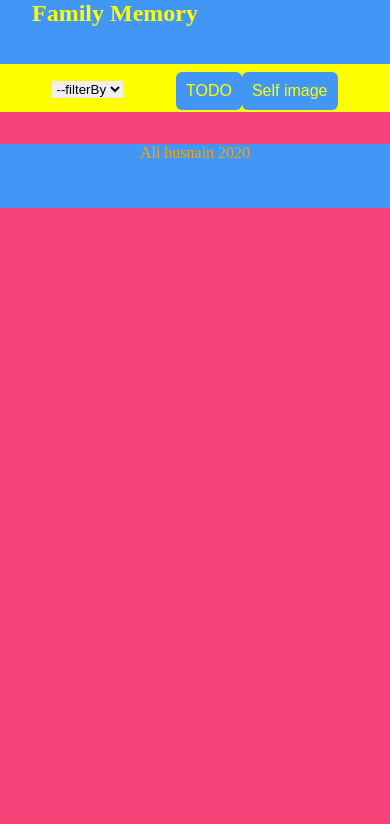
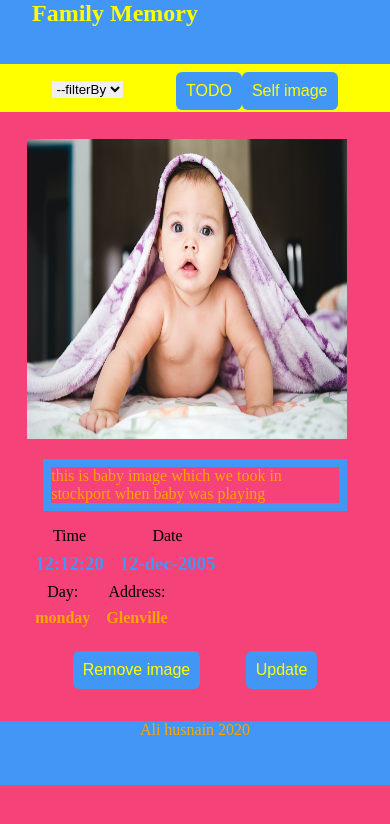
Before and after one commit to alihusnain4190/fe-memory, a React (Create React App) app: page /img/0 in a window 390 px wide. Shown: the top 824 px of the page. Built offline with nearby package versions, Linux system fonts and the light colour scheme; a web font is replaced by a local one.

Commit message:
add imagebyid compoent and updateByID

```diff
--- a/src/App.css
+++ b/src/App.css
@@ -79,4 +79,43 @@ body {
     color: orange;
     margin-top: 2rem;
   }
+  /************************IMAGEBYID*************************/
+  .family {
+    margin: 1.7rem;
+  }
+  .family-img-wrapper img {
+    width: 320px;
+    height: 300px;
+  }
+  .family-p-wrapper p {
+    font-size: medium;
+    margin: 1rem;
+    color: orange;
+    border: 8px solid #4296f5;
+  }
+  .family-h3-wrapper {
+    display: flex;
+
+    justify-content: start;
+    text-align: center;
+  }
+  .family-h4-wrapper {
+    display: flex;
+
+    justify-content: start;
+    text-align: center;
+  }
+  .family-h4-wrapper h4 {
+    color: orange;
+    margin: 0.5rem;
+  }
+  .family-h3-wrapper h3 {
+    color: #4296f5;
+    margin: 0.5rem;
+  }
+  .family-button-wrapper {
+    margin-top: 1rem;
+    display: flex;
+    justify-content: space-evenly;
+  }
 }
--- a/src/App.js
+++ b/src/App.js
@@ -4,12 +4,17 @@ import Landing from "./pages/Landing";
 import Header from "./components/Header";
 import Navbar from "./components/Navbar";
 import Footer from "./components/Footer";
+import ImageByID from "./pages/ImageByID";
+import UpdateByID from "./pages/UpdateByID";
+
 const App = () => (
   <div>
     <Header />
     <Navbar />
     <Router>
       <Landing path="/"></Landing>
+      <ImageByID path="/img/:id"></ImageByID>
+      <UpdateByID path="/update/:id"></UpdateByID>
     </Router>
     <Footer />
   </div>
--- a/src/components/Navbar.jsx
+++ b/src/components/Navbar.jsx
@@ -5,7 +5,6 @@ class Navbar extends Component {
     option: {},
   };
   render() {
-    console.log(this.state);
     return (
       <nav>
         <div className="filter-wrapper">
--- /dev/null
+++ b/src/pages/ImageByID.jsx
@@ -0,0 +1,58 @@
+import { Link } from "@reach/router";
+import React, { Component } from "react";
+import baby from "../img/baby.jpeg";
+
+class ImageByID extends Component {
+  state = {
+    index: 0,
+    image_description:
+      "this is baby image which we took in stockport when baby was playing",
+    name: "Trisha",
+    time: "12:12:20",
+    day: "monday",
+    date: "12-dec-2005",
+    address: " Glenville",
+  };
+  render() {
+    console.log(this.props.id);
+    return (
+      <section className="family">
+        <div className="family-img-wrapper">
+          <img src={baby}></img>
+        </div>
+        <div className="family-p-wrapper">
+          <p>{this.state.image_description}</p>
+        </div>
+        <div className="family-h3-wrapper">
+          <span>
+            Time <h3>{this.state.time}</h3>
+          </span>
+
+          <span>
+            Date <h3>{this.state.date}</h3>
+          </span>
+        </div>
+        <div className="family-h4-wrapper">
+          <span>
+            Day: <h4>{this.state.day}</h4>
+          </span>
+          <span>
+            Address: <h4>{this.state.address}</h4>
+          </span>
+        </div>
+        <div className="family-button-wrapper">
+          <div>
+            <button className="btn">Remove image</button>
+          </div>
+          <div>
+            <Link to={`/update/${this.props.id}`}>
+              <button className="btn">Update</button>
+            </Link>
+          </div>
+        </div>
+      </section>
+    );
+  }
+}
+
+export default ImageByID;
--- a/src/pages/Landing.jsx
+++ b/src/pages/Landing.jsx
@@ -1,5 +1,6 @@
 import React, { Component } from "react";
 import baby from "../img/baby.jpeg";
+import {Link} from '@reach/router'
 class Landing extends Component {
   state = {
     list: [
@@ -73,11 +74,11 @@ class Landing extends Component {
   render() {
     return (
       <main>
-        {this.state.list.map(({ time, address, day }) => {
+        {this.state.list.map(({ index,time, address, day }) => {
           return (
             <div className="landing-wrapper">
               <div className="landing-wrapper__img">
-                <img src={baby}></img>
+              <Link to={`/img/${index}`}>  <img src={baby}></img></Link>
               </div>
               <div className="landing-wrapper__h4">
                 <h4>Time: {time}</h4>
--- /dev/null
+++ b/src/pages/UpdateByID.jsx
@@ -0,0 +1,88 @@
+import React, { Component } from "react";
+
+class UpdateByID extends Component {
+  state = {
+    description_img: "",
+    time: "",
+    date: "",
+    address: "",
+  };
+  handleSubmit = (e) => {
+    const name = e.target.name;
+    const value = e.target.value;
+    this.setState(() => {
+      return {
+        [name]: value,
+      };
+    });
+
+    console.log(this.state);
+  };
+  render() {
+    return (
+      <section>
+        <form onSubmit={this.handleSubmit}>
+          <h1>Fill Form</h1>
+          <div className="family-update-address">
+            <label htmlFor="address">
+              Address
+              <input
+                type="text"
+                name="address"
+                id="address"
+                value={this.state.address}
+                onChange={(e) => {
+                  this.setState({ address: e.target.value });
+                }}
+              ></input>
+            </label>
+          </div>
+          <div className="family-update-time">
+            <label htmlFor="time">
+              time
+              <input
+                type="time"
+                name="time"
+                id="time"
+                value={this.state.time}
+                onChange={(e) => {
+                  this.setState({ time: e.target.value });
+                }}
+              ></input>
+            </label>
+          </div>
+          <div className="family-update-date">
+            <label htmlFor="date">
+              date
+              <input
+                type="date"
+                name="date"
+                id="date"
+                value={this.state.date}
+                onChange={(e) => {
+                  this.setState({ date: e.target.value });
+                }}
+              ></input>
+            </label>
+          </div>
+          <div className="family-update-description">
+            <label htmlFor="description">
+              description:
+              <textarea
+                id="description"
+                name="description"
+                value={this.state.description_img}
+                onChange={(e) => {
+                  this.setState({ description_img: e.target.value });
+                }}
+              ></textarea>
+            </label>
+          </div>
+          <button>Submit</button>
+        </form>
+      </section>
+    );
+  }
+}
+
+export default UpdateByID;
```
